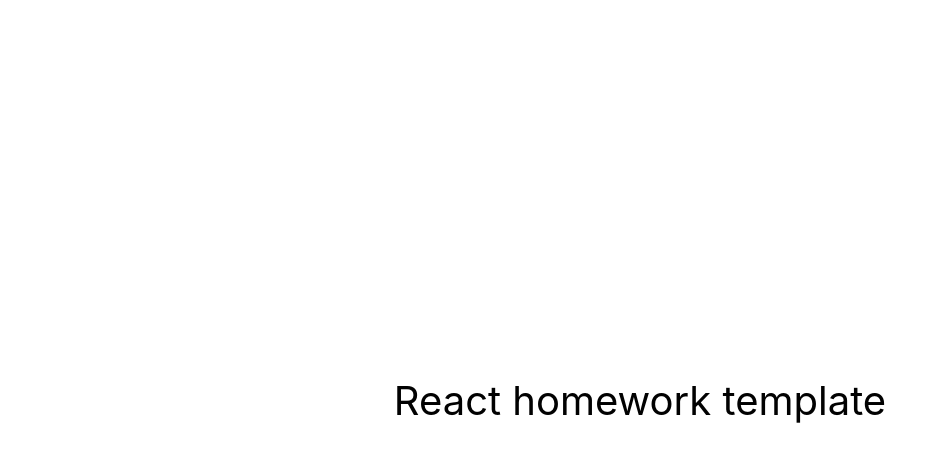
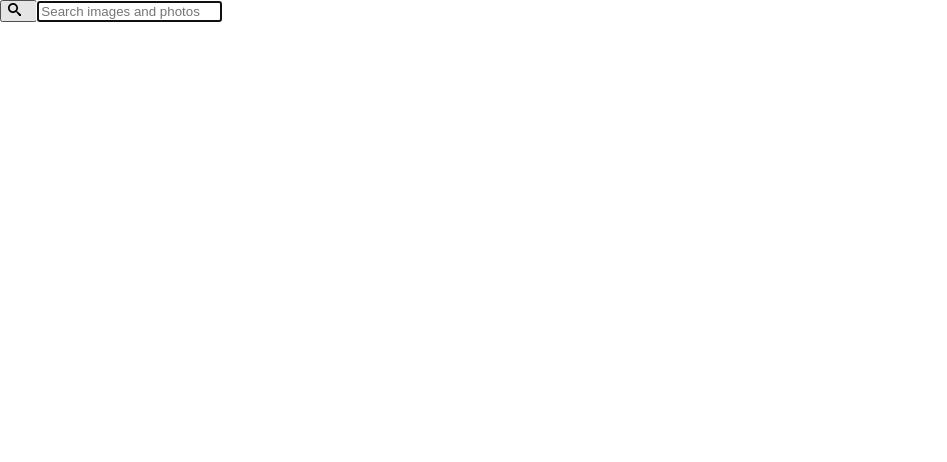
Before and after one commit to Taisiya22/goit-react-hw-03-image-finder, a React (Create React App) app: page / in a window 1280 px wide. Shown: the top 462 px of the page, without its empty margins (0-947 px from the left). Built offline with nearby package versions, Linux system fonts and the light colour scheme.

Commit message:
add form, gallery, item

```diff
--- a/package.json
+++ b/package.json
@@ -7,9 +7,12 @@
     "@testing-library/jest-dom": "^5.16.3",
     "@testing-library/react": "^12.1.4",
     "@testing-library/user-event": "^13.5.0",
+    "axios": "^1.3.4",
     "react": "^18.1.0",
     "react-dom": "^18.1.0",
+    "react-icons": "^4.8.0",
     "react-scripts": "5.0.1",
+    "react-toastify": "^9.1.1",
     "web-vitals": "^2.1.3"
   },
   "scripts": {
--- a/src/components/App.jsx
+++ b/src/components/App.jsx
@@ -1,16 +1,65 @@
-export const App = () => {
-  return (
-    <div
-      style={{
-        height: '100vh',
-        display: 'flex',
-        justifyContent: 'center',
-        alignItems: 'center',
-        fontSize: 40,
-        color: '#010101'
-      }}
-    >
-      React homework template
-    </div>
-  );
-};
+import { Component } from 'react';
+import { ToastContainer, toast} from 'react-toastify';
+import { Searchbar } from './Searchbar/Searchbar';
+import { imgApi } from './service/ApiService';
+import { ImageGallery} from './ImageGallery/ImageGallery';
+
+export class App extends Component {
+
+  state = {
+    searchQuery: '',
+    images: [],
+    selectedImage: null,
+    page: 1,
+    status: 'idle',
+  }
+totalHits = null;
+  async componentDidUpdate(_, prevState) {
+    const { searchQuery, page } = this.state;
+
+    if (prevState.searchQuery !== searchQuery) {
+      // console.log(prevState.searchQuery);
+      // console.log(this.state.searchQuery)
+      this.setState({ status: 'pending' });
+      try {
+
+        const responce = await imgApi(searchQuery, page);
+        this.totalHits = responce.total
+
+        if (!responce.hits.length) {
+          toast.warning('No results were found for your search, please try something else.')
+        }
+
+        this.setState(prevState => ({
+          images: [...prevState.images, ...responce.hits],
+          status: 'resolved'
+        }))
+
+      }
+      catch (error) {
+
+       }
+  }
+
+
+
+   }
+
+
+  handleFormSubmit = (searchQuery) => {
+
+    this.setState({searchQuery})
+   }
+
+  render() {
+    return (
+      <>
+        <Searchbar onSubmit={this.handleFormSubmit} />
+        <ToastContainer autoClose={3000} theme="colored" pauseOnHover />
+        <ImageGallery images={this.state.images} />
+        </>
+
+    )
+   }
+
+}
--- /dev/null
+++ b/src/components/ImageGallery/ImageGallery.jsx
@@ -0,0 +1,12 @@
+import { ImageGalleryItem } from "components/ImageGalleryItem/ImageGalleryItem"
+export const ImageGallery = ({ images }) => {
+    return (
+     <ul>
+        {images.map(({webformatURL, largeImageURL, id, tags})=> (
+            <ImageGalleryItem key={id} previewImg={webformatURL} alt={tags} />
+        )) }
+    </ul>
+
+)
+
+ }
--- /dev/null
+++ b/src/components/ImageGalleryItem/ImageGalleryItem.jsx
@@ -0,0 +1,8 @@
+
+
+export const ImageGalleryItem = ({  tags, previewImg }) => (
+
+        <li class="gallery-item">
+        <img src={previewImg} alt={tags } />
+</li>
+)
--- /dev/null
+++ b/src/components/Searchbar/Searchbar.jsx
@@ -0,0 +1,49 @@
+import { Component } from "react";
+import { toast } from "react-toastify";
+import 'react-toastify/dist/ReactToastify.css';
+import { ImSearch } from 'react-icons/im';
+
+export class Searchbar extends Component {
+    state = {
+        searchQuery:'',
+    }
+
+    onHandlerName = (e) => {
+        this.setState({ searchQuery: e.target.value.toLowerCase() })
+    }
+
+    handleSubmit = (e) => {
+        e.preventDefault();
+        if (!this.state.searchQuery.trim()) {
+     toast.error("Entry name")
+      return;
+    }
+        this.props.onSubmit(this.state.searchQuery)
+        this.setState({ searchQuery: '' })
+        this.reset()
+    }
+    reset = () => {
+       this.setState({searchQuery: ''})
+    }
+
+    render() {
+        return (
+            <header className="searchbar">
+                <form onSubmit={this.handleSubmit } className="form">
+    <button type="submit" className="button">
+                <ImSearch style={{marginRight:8}} />
+              </button>
+              <input
+      onChange={this.onHandlerName}
+      value={this.state.searchQuery}
+      className="input"
+      type="text"
+      autoComplete="off"
+      autoFocus
+      placeholder="Search images and photos"
+    />
+  </form>
+</header>
+        )
+     }
+ }
--- /dev/null
+++ b/src/components/service/ApiService.jsx
@@ -0,0 +1,9 @@
+import axios from "axios";
+
+axios.defaults.baseURL = 'https://pixabay.com/api/';
+const API_KEY = '33166169-8998641aed83cb2aacc3c64c9';
+
+export async function imgApi(searchQuery, page) {
+  const res = await axios.get(`?key=${API_KEY}&q=${searchQuery}&image_type=photo&orientation=horizontal&page=${page}&per_page=12`);
+  return res.data;
+}
--- a/src/index.js
+++ b/src/index.js
@@ -4,7 +4,7 @@
 import './index.css';
 
 ReactDOM.createRoot(document.getElementById('root')).render(
-  <React.StrictMode>
+  // <React.StrictMode>
     <App />
-  </React.StrictMode>
+  // </React.StrictMode>
 );
```
Also changed, not shown: src/components/Button/Button.jsx (added), src/components/Loader/Loader.jsx (added), src/components/Modal/Modal.jsx (added), 1 other file (tests, documents, lock files or other folders).
